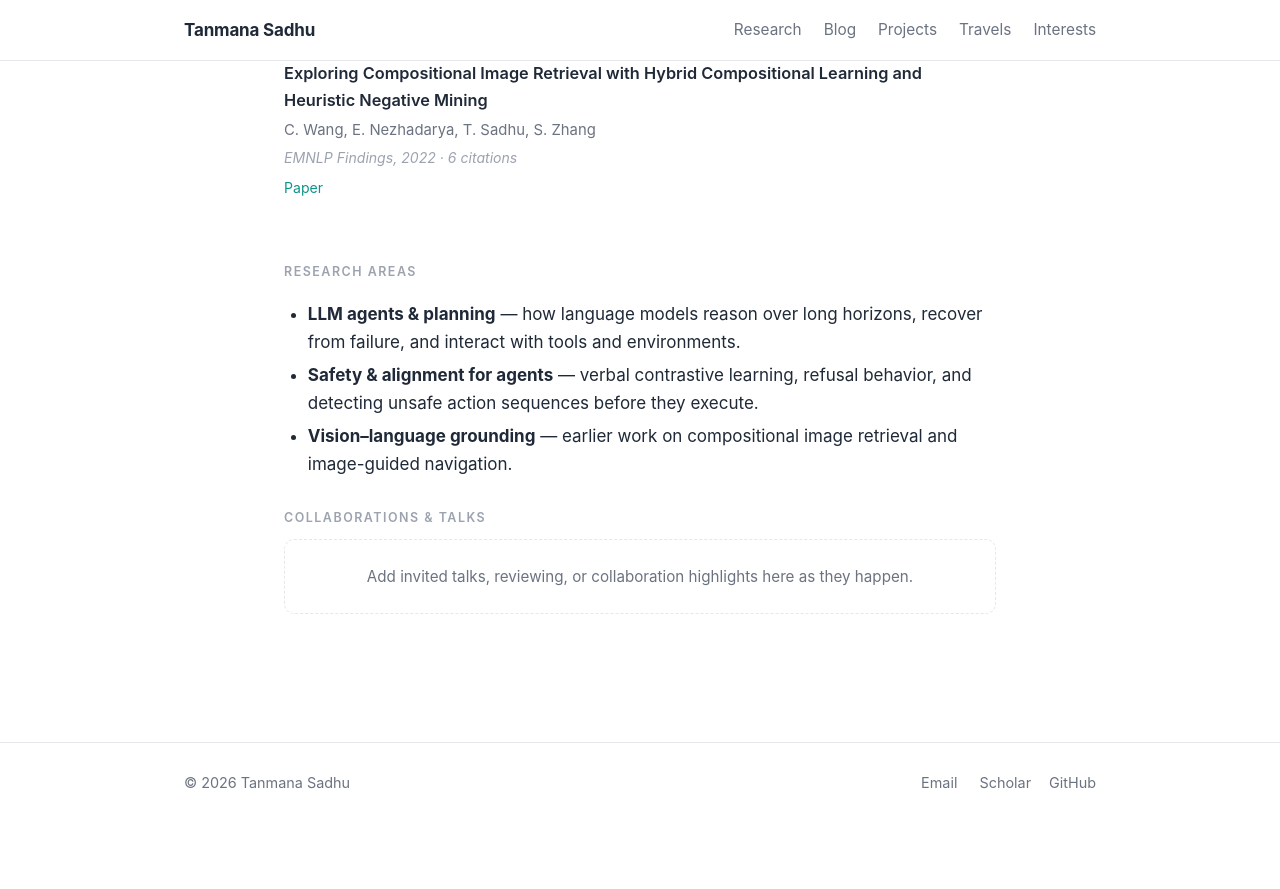
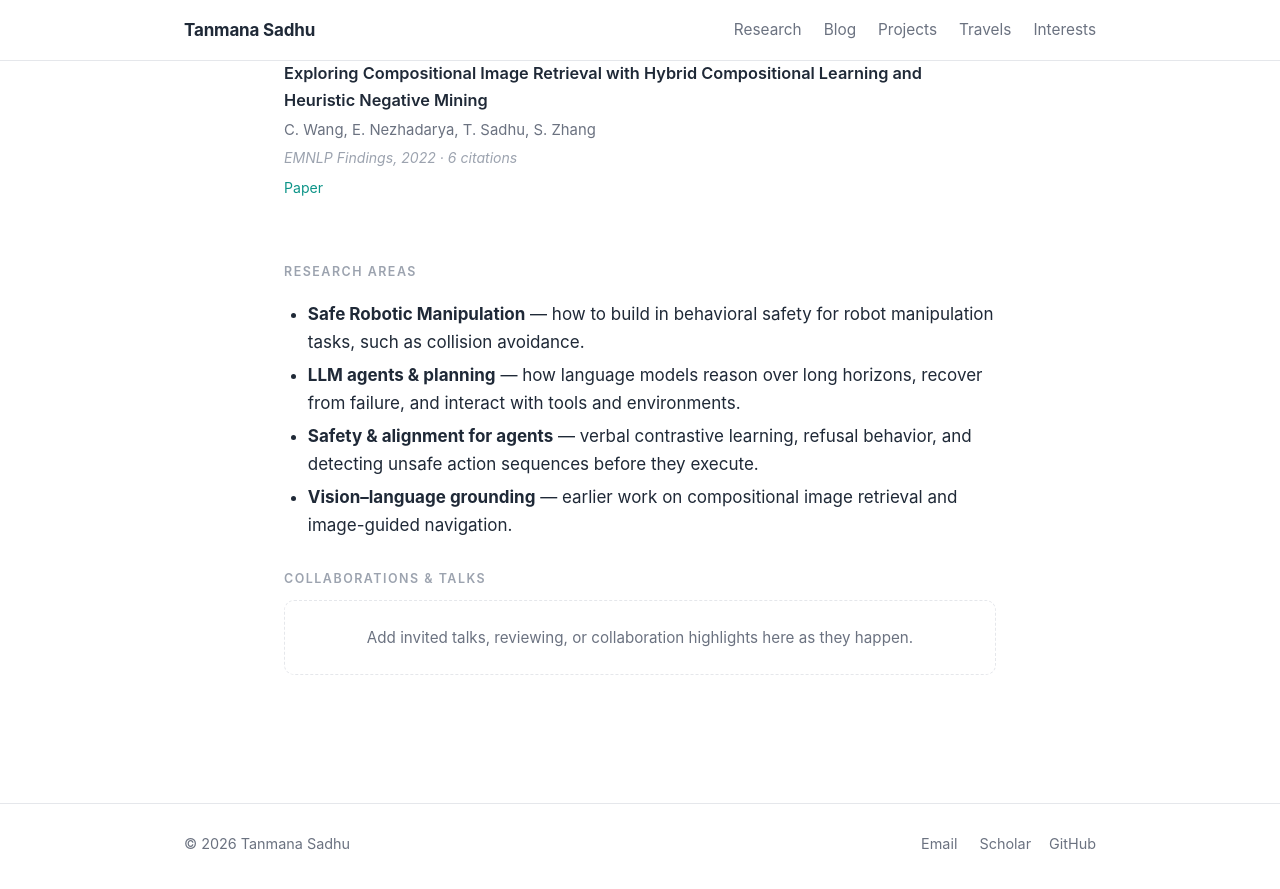
Before and after one commit to tanmana5/tanmana5.github.io, a Jekyll site: the page built from research.md, in a window 1280 px wide and 900 px high, scrolled down 653 px. Shown: the top 889 px of the window. Built offline with Jekyll 4.4.1, drawn with Linux system fonts in a browser that asks for light colours; before the commit the page ends 1492 px from its top, so only the background shows below that.

Commit message:
updated research page

```diff
--- a/research.md
+++ b/research.md
@@ -33,6 +33,7 @@ complex than single-turn chat. Below are selected publications. The full list li
 
 <p class="section-title">Research areas</p>
 
+- **Safe Robotic Manipulation** — how to build in behavioral safety for robot manipulation tasks, such as collision avoidance.
 - **LLM agents & planning** — how language models reason over long horizons, recover from failure, and interact with tools and environments.
 - **Safety & alignment for agents** — verbal contrastive learning, refusal behavior, and detecting unsafe action sequences before they execute.
 - **Vision–language grounding** — earlier work on compositional image retrieval and image-guided navigation.
```
